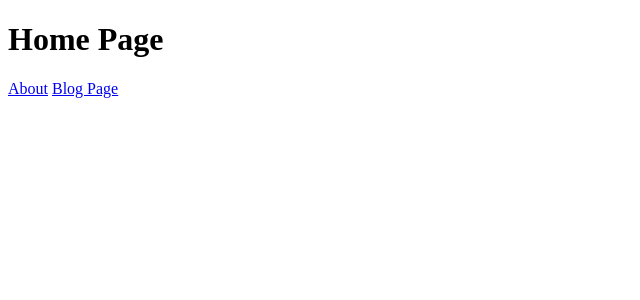
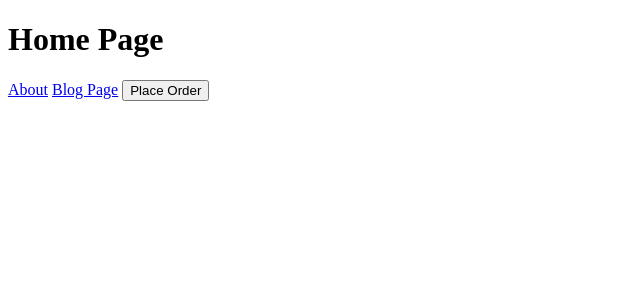
Before and after one commit to Prashantkry/svelteKit, a SvelteKit app: page / in a window 1280 px wide. Shown: the top 300 px of the page, without its empty margins (0-640 px from the left). Built offline with nearby package versions, Linux system fonts and the light colour scheme.

Commit message:
Navigation Using Functionality Like real World

```diff
--- a/src/routes/+page.svelte
+++ b/src/routes/+page.svelte
@@ -1,4 +1,34 @@
+<!-- Making Navigation Using Functionality Like real World -->
+<!-- After click on button it will got to dynamic routing Home Page and in console
+    there will be order placed o/p all these functionality will be done with help of
+    ! go to fn of svelte
+    also
+    ! replaceState:true
+    will redirect to last page that is visited
+        goto('/DynamicRouting',{replaceState:true})
+
+    It also hae 2 extra fn
+    ! beforeNavigation and afterNavigation
+        these 2 will help to keep record of from where to where it navigated then
+        again from where to where in 2nd time.
+        for this replaceState had to be removed
+-->
+<script>
+	import { goto, beforeNavigate, afterNavigate } from '$app/navigation';
+	function handleClick() {
+		console.log('Order Placed');
+		goto('/DynamicRouting');
+		alert('Order Placed Man redirecting to Dynamic Routing page');
+	}
+	beforeNavigate((navigation) => {
+		console.log({ before: navigation });
+	});
+	afterNavigate((navigation) => {
+		console.log({ after: navigation });
+	});
+</script>
 
 <h1>Home Page</h1>
 <a href="/about">About</a>
 <a href="/blog">Blog Page</a>
+<button on:click={handleClick}>Place Order</button>
--- a/src/routes/DynamicRouting/+page.svelte
+++ b/src/routes/DynamicRouting/+page.svelte
@@ -10,3 +10,6 @@
 <h1><a href="/DynamicRouting/3">Product 3</a></h1>
 <h1><a href="/DynamicRouting/4">Product 4</a></h1>
 <h1><a href={`/DynamicRouting/${productId}`}>Product - {productId}</a></h1>
+
+
+<a href="/">Home Page</a>
```
